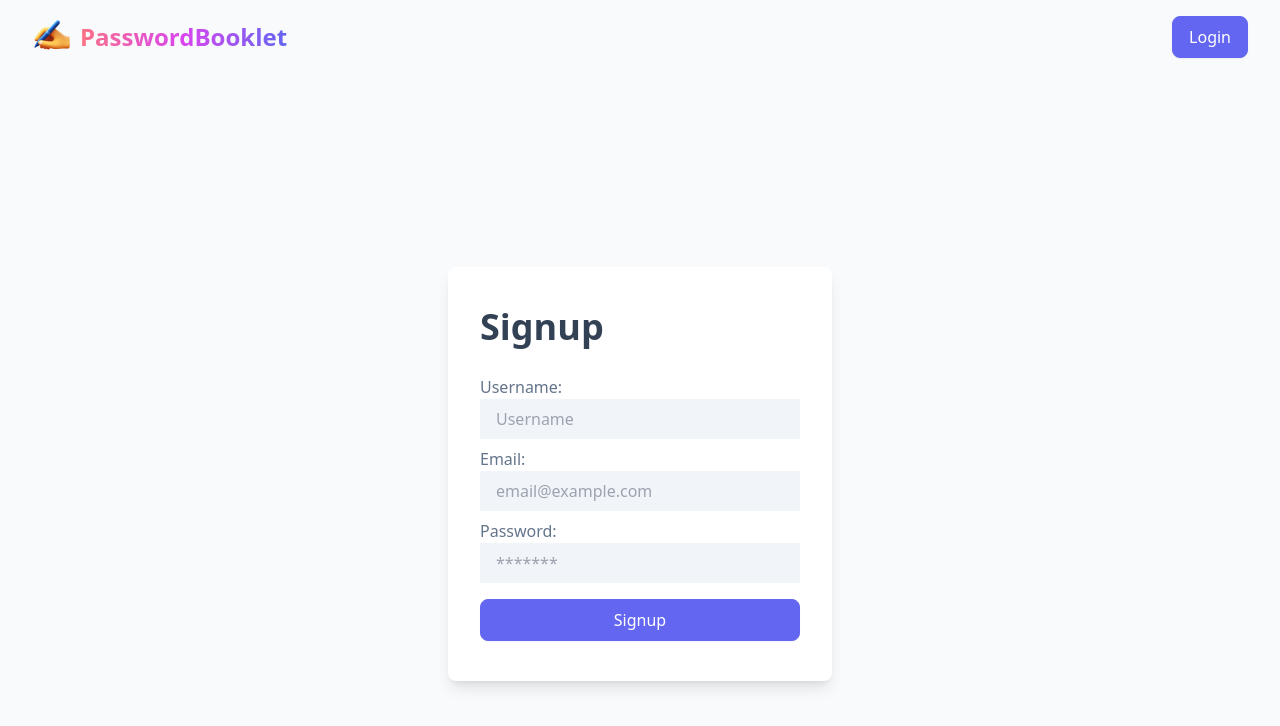
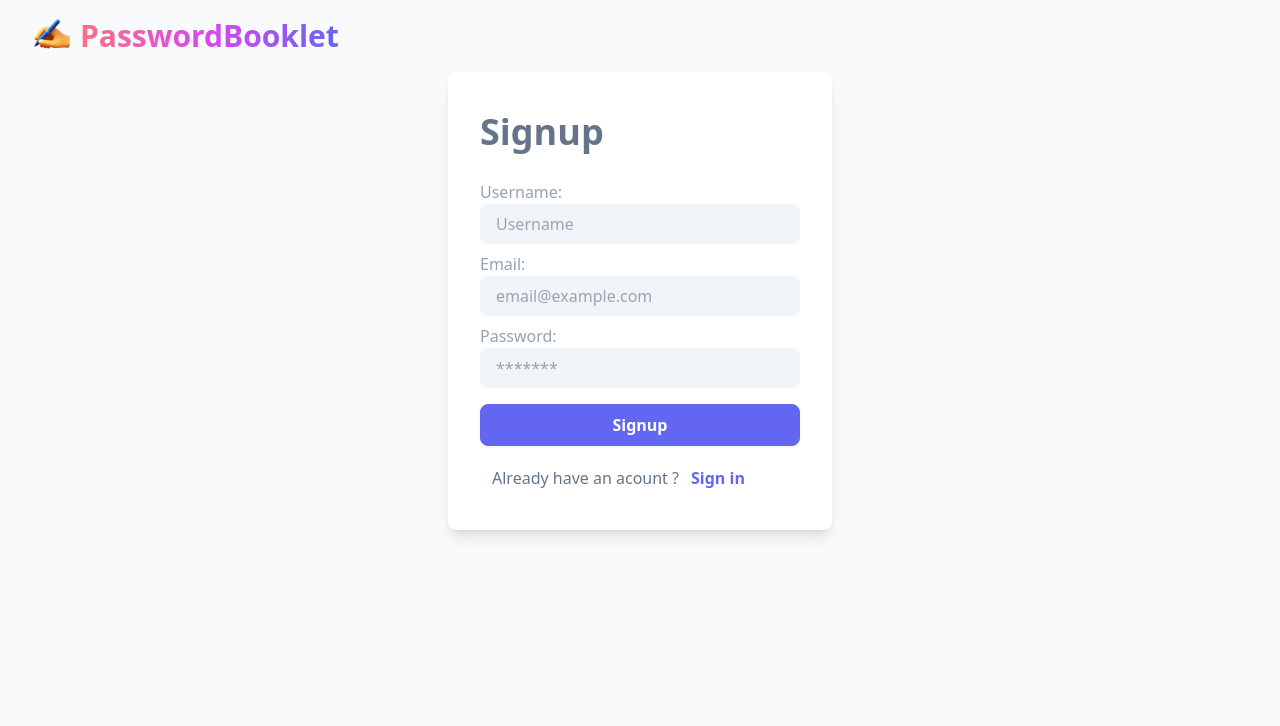
Before and after one commit to andhoyos/passwordbooklet, a Next.js app: page /register in a window 1280 px wide. Shown: the top 726 px of the page. Built offline with nearby package versions, Linux system fonts and the light colour scheme; no server answers.

Commit message:
styles and links forms

```diff
--- a/package.json
+++ b/package.json
@@ -24,6 +24,7 @@
   },
   "devDependencies": {
     "autoprefixer": "^10.0.1",
+    "daisyui": "^4.6.2",
     "eslint": "^8",
     "eslint-config-next": "14.0.4",
     "postcss": "^8",
--- a/src/app/dashboard/profile/page.jsx
+++ b/src/app/dashboard/profile/page.jsx
@@ -5,7 +5,7 @@ function ProfilePage() {
   const { data: session, status } = useSession();
 
   return (
-    <div className="h-[calc(100vh-4rem)] flex flex-col gap-y-10 items-center justify-center">
+    <div className=" flex flex-col gap-y-10 items-center justify-center">
       <h1 className="font-bold text-3xl">Profile</h1>
 
       <pre className="bg-zinc-800 p-4">
--- a/src/app/layout.js
+++ b/src/app/layout.js
@@ -6,7 +6,7 @@ import Navbar from "../components/Navbar";
 const inter = Inter({ subsets: ['latin'] })
 
 export const metadata = {
-  title: 'Mi Libreta de Claves',
+  title: 'Password-Booklet',
   description: '',
 }
 
--- a/src/app/login/page.jsx
+++ b/src/app/login/page.jsx
@@ -22,33 +22,49 @@ function LoginPage() {
   };
 
   return (
-    <div className="flex justify-center items-center h-screen">
+    <div className="flex justify-center items-center md:mt-20 mt-24">
       <form
         onSubmit={handleSubmit}
-        className="bg-white px-8 py-10 max-w-md  w-96 mx-auto shadow-lg  rounded-lg"
+        className="bg-white  text-slate-500 px-8 py-10 max-w-md  w-96 mx-auto shadow-lg  rounded-lg"
       >
-        {error && <div className="bg-red-400 text-white p-2 mb-2">{error}</div>}
-        <h1 className="text-4xl font-bold mb-7 text-slate-700">Signin</h1>
+        {error && (
+          <div className="bg-red-400 text-white p-2 mb-2 rounded-md">
+            {error}
+          </div>
+        )}
+        <h1 className="md:text-4xl text-2xl font-bold mb-7">Signin</h1>
 
-        <label className="text-slate-300">Username:</label>
+        <label className="text-slate-400">Username:</label>
         <input
           type="text"
           placeholder="Username"
-          className="bg-slate-100 px-4 py-2 block mb-2 w-full"
+          className="bg-slate-100 px-4 py-2 block mb-2 w-full rounded-md"
           name="username"
         />
 
-        <label className="text-slate-300">Password:</label>
+        <label className=" text-slate-400">Password:</label>
         <input
           type="password"
-          placeholder="Password"
-          className="bg-slate-100 px-4 py-2 block mb-2 w-full"
+          placeholder="*******"
+          className="bg-slate-100 px-4 py-2 block mb-2 w-full rounded-md"
           name="password"
         />
+        <p className="text-right">
+          <a className="font-semibold" href="/register">
+            Forgot Password ?
+          </a>
+        </p>
 
-        <button className="rounded-lg border border-indigo-500 bg-transparent  text-indigo-500 shadow-sm transition-all hover:border-indigo-700 hover:bg-indigo-50 focus:ring focus:ring-indigo-200 disabled:cursor-not-allowed disabled:border-indigo-300 disabled:bg-indigo-300 px-4 py-2 block w-full mt-4">
-          Signin
+        <button className="rounded-lg border border-indigo-500 bg-indigo-500 text-white font-semibold shadow-sm transition-all hover:border-indigo-700 hover:bg-indigo-700 focus:ring focus:ring-indigo-200 disabled:cursor-not-allowed disabled:border-indigo-500 disabled:bg-indigo-500 disabled:opacity-80 px-4 py-2 block w-full mt-4">
+          Login
         </button>
+
+        <p className="pt-5 px-3">
+          Don&apos;t have an account?
+          <a className="font-semibold text-indigo-500  px-3" href="/register">
+            Sign up
+          </a>
+        </p>
       </form>
     </div>
   );
--- a/src/app/page.js
+++ b/src/app/page.js
@@ -2,26 +2,23 @@ export default function Home() {
 
   return (
     <main className="flex  h-96 flex-col items-center md:justify-between justify-around p-10 md:p-24 mt-16 md:m-auto ">
-      <div className="max-w-5xl w-full items-center justify-between text-sm lg:flex ">
-        <div className="flex h-48 w-full flex-col justify-center  lg:static lg:h-auto lg:w-auto lg:bg-none">
-          <h1>Bienvenido a Mi Libreta de Claves</h1>
-          <p>Guarda de forma segura tus claves y contraseñas</p>
+      <div className="max-w-5xl w-full items-center justify-center  text-sm lg:flex ">
+        <div className="flex h-48 w-full flex-col justify-center text-center lg:static lg:h-auto lg:w-auto lg:bg-none">
+          <h1 className=" mb-2 text-xl md:text-3xl  font-semibold">Bienvenido a Mi Libreta de Claves</h1>
+          <p className=" mb-2 text-base md:text-xl  ">Guarda de forma segura tus cuentas y contraseñas</p>
         </div>
 
       </div>
 
 
-      <div className="flex items-center gap-4 md:w-1/2 w-80 text-sm md:py-14 py-20">
+      <div className="flex items-center gap-4 w-80 text-sm md:py-14 py-20">
         <a
           href="/register"
           className="flex-1 rounded-lg border border-indigo-500 bg-indigo-500 py-2.5 md:py-1.5 text-center text-sm font-semibold text-white shadow-sm transition-all hover:border-indigo-700 hover:bg-indigo-700 focus:ring focus:ring-indigo-200 disabled:cursor-not-allowed disabled:border-indigo-500 disabled:bg-indigo-500 disabled:opacity-80"
 
           rel="noopener noreferrer"
-        >
-          <h2 className={`mb-2 text-2xl md:text-xl font-semibold`}>
-            Registro{' '}
+        >Registro
 
-          </h2>
         </a>
 
         <a
@@ -29,11 +26,7 @@ export default function Home() {
           className="flex-1 rounded-lg border border-indigo-500 bg-transparent  py-2.5 md:py-1.5 text-center text-sm font-semibold text-indigo-500 shadow-sm transition-all hover:border-indigo-700 hover:bg-indigo-50 focus:ring focus:ring-indigo-200 disabled:cursor-not-allowed disabled:border-indigo-300 disabled:bg-indigo-300"
 
           rel="noopener noreferrer"
-        >
-          <h2 className={`mb-2 text-2xl md:text-xl font-semibold`}>
-            Login{' '}
-
-          </h2>
+        >Login
         </a>
 
       </div>
--- a/src/app/register/page.jsx
+++ b/src/app/register/page.jsx
@@ -33,41 +33,52 @@ function RegisterPage() {
   };
 
   return (
-    <div className="flex justify-center items-center h-screen">
+    <div className="flex justify-center items-center md:mt-auto mt-20">
       <form
         onSubmit={handleSubmit}
-        className="bg-white px-8 py-10 max-w-md w-96 mx-auto shadow-lg  rounded-lg"
+        className="bg-white text-slate-500 px-8 py-10 max-w-md w-96 mx-auto shadow-lg  rounded-lg"
       >
-        {error && <div className="bg-red-400 text-white p-2 mb-2">{error}</div>}
-        <h1 className="text-4xl font-bold mb-7 text-slate-700">Signup</h1>
+        {error && (
+          <div className="bg-red-400 text-white p-2 mb-2 rounded-md">
+            {error}
+          </div>
+        )}
+        <h1 className="md:text-4xl text-2xl font-bold mb-7 ">Signup</h1>
 
-        <label className="text-slate-500">Username:</label>
+        <label className="text-slate-400">Username:</label>
         <input
           type="text"
           placeholder="Username"
           name="username"
-          className="bg-slate-100 px-4 py-2 block mb-2 w-full"
+          className="bg-slate-100 px-4 py-2 block mb-2 w-full rounded-md"
         />
 
-        <label className="text-slate-500">Email:</label>
+        <label className="text-slate-400">Email:</label>
         <input
           type="email"
           placeholder="email@example.com"
           name="email"
-          className="bg-slate-100 px-4 py-2 block mb-2 w-full"
+          className="bg-slate-100 px-4 py-2 block mb-2 w-full rounded-md"
         />
 
-        <label className="text-slate-500">Password:</label>
+        <label className="text-slate-400">Password:</label>
         <input
           type="password"
           placeholder="*******"
           name="password"
-          className="bg-slate-100 px-4 py-2 block mb-2 w-full"
+          className="bg-slate-100 px-4 py-2 block mb-2 w-full rounded-md"
         />
 
-        <button className="rounded-lg border border-indigo-500 bg-indigo-500 text-white shadow-sm transition-all hover:border-indigo-700 hover:bg-indigo-700 focus:ring focus:ring-indigo-200 disabled:cursor-not-allowed disabled:border-indigo-500 disabled:bg-indigo-500 disabled:opacity-80 px-4 py-2 block w-full mt-4">
+        <button className="rounded-lg border border-indigo-500 bg-indigo-500 text-white font-semibold shadow-sm transition-all hover:border-indigo-700 hover:bg-indigo-700 focus:ring focus:ring-indigo-200 disabled:cursor-not-allowed disabled:border-indigo-500 disabled:bg-indigo-500 disabled:opacity-80 px-4 py-2 block w-full mt-4">
           Signup
         </button>
+
+        <p className="pt-5 px-3">
+          Already have an acount ?
+          <a className="font-semibold text-indigo-500  px-3" href="/login">
+            Sign in
+          </a>
+        </p>
       </form>
     </div>
   );
--- a/src/components/Navbar.jsx
+++ b/src/components/Navbar.jsx
@@ -2,6 +2,7 @@ import Link from "next/link";
 import Image from "next/image";
 import { getServerSession } from "next-auth";
 import logo from "./logo.png";
+import user from "./user.svg";
 
 async function Navbar() {
   const session = await getServerSession();
@@ -11,10 +12,10 @@ async function Navbar() {
       <div className="container mx-auto flex justify-between">
         <Link
           href="/"
-          className="z-10 inline-flex items-center gap-2 text-lg font-bold md:text-2xl "
+          className="z-10 inline-flex items-center gap-2  font-bold text-2xl md:text-3xl "
         >
           <Image src={logo} width={40} height={40} alt="logo" />
-          <h1 className="font-bold text-2x1 bg-gradient-to-r from-rose-400 via-fuchsia-500 to-indigo-500 bg-clip-text text-transparent">
+          <h1 className="font-bold  bg-gradient-to-r from-rose-400 via-fuchsia-500 to-indigo-500 bg-clip-text text-transparent">
             PasswordBooklet
           </h1>
         </Link>
@@ -22,16 +23,14 @@ async function Navbar() {
         <ul className="flex gap-x-2">
           {session ? (
             <>
-              <li className="px-3 py-1">
-                <Link href="/dashboard/profile">{session.user.email}</Link>
+              <li className="px-3 py-1 pointer">
+                <Link href="/dashboard/profile">
+                  <Image src={user} width={40} height={40} alt="user" />
+                </Link>
               </li>
             </>
           ) : (
-            <>
-              <li className="rounded-lg border border-indigo-500 bg-indigo-500 text-white shadow-sm transition-all hover:border-indigo-700 hover:bg-indigo-700 focus:ring focus:ring-indigo-200 disabled:cursor-not-allowed disabled:border-indigo-500 disabled:bg-indigo-500 disabled:opacity-80 px-4 py-2">
-                <Link href="/login">Login</Link>
-              </li>
-            </>
+            <></>
           )}
         </ul>
       </div>
--- a/tailwind.config.js
+++ b/tailwind.config.js
@@ -14,5 +14,5 @@ module.exports = {
       },
     },
   },
-  plugins: [],
+  plugins: [require("daisyui")],
 }
```
Also changed, not shown: src/components/user.svg (added), 1 other file (tests, documents, lock files or other folders).
